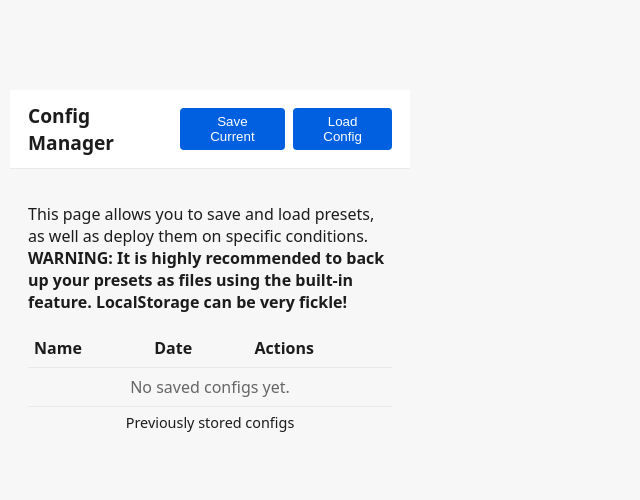
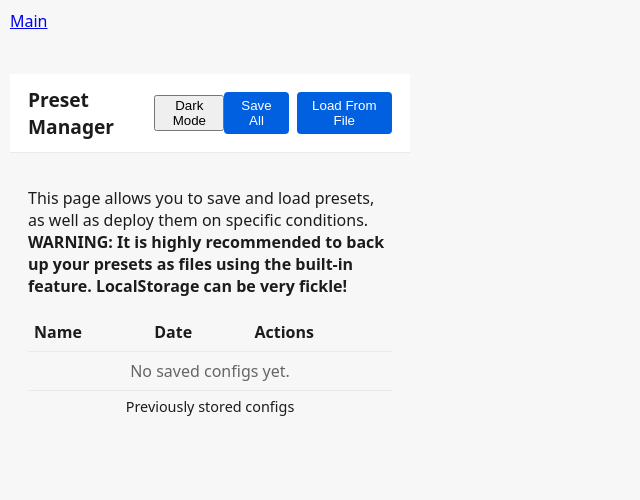
Before and after one commit to ofteless/JANEXT, a browser extension: page presets.html in a window 1280 px wide. Shown: the whole page, without its empty margins (0-640 px from the left). Drawn offline with Linux system fonts and the light colour scheme.

Commit message:
refactor: original `dm` => `dm_simple`

```diff
--- a/presets.html
+++ b/presets.html
@@ -23,14 +23,18 @@
   <link rel="stylesheet" href="web/baseplate.css">
 </head>
 
-<body>
+<body style="margin-top: 8vh">
   <header>
-    <h1>Config Manager</h1>
+    <h1>Preset Manager</h1>
+    <div id="topleft">
+        <a href="popup.html">Main</a>
+    </div>
+            <button id="invert-btn">Dark Mode</button>
 
     <div class="controls">
-      <button id="saveBtn" class="primary">Save Current</button>
+      <button id="saveBtn" class="primary">Save All</button>
       <input  id="fileInput" type="file" accept=".json" style="display:none">
-      <button id="loadBtn" class="primary">Load Config</button>
+      <button id="loadBtn" class="primary">Load From File</button>
     </div>
   </header>
 
@@ -56,7 +60,7 @@
       <caption id="configListHeading">Previously stored configs</caption>
     </table>
 
-    <div id="status" role="status" aria-live="polite"></div>
   </main>
+        <script src="web/dm.js"></script>
 </body>
 </html>
```
Also changed, not shown: popup.html (+1 -1 lines), web/dm_simple.js (renamed from web/dm.js).
